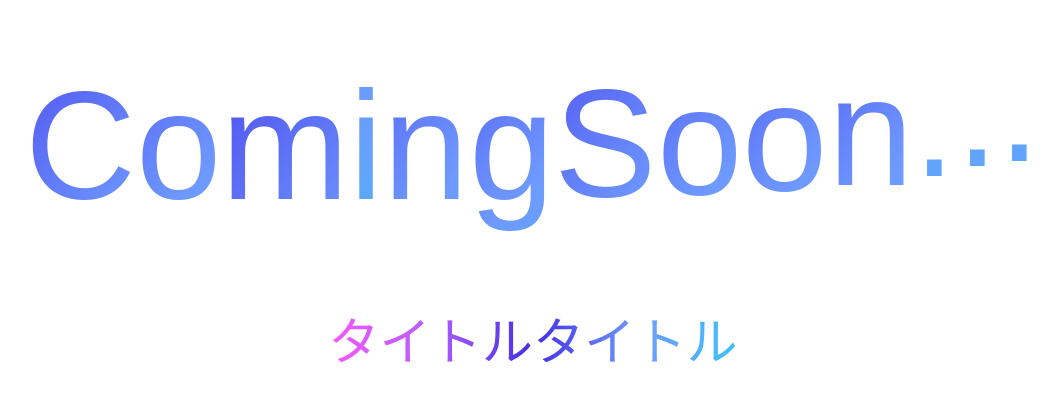
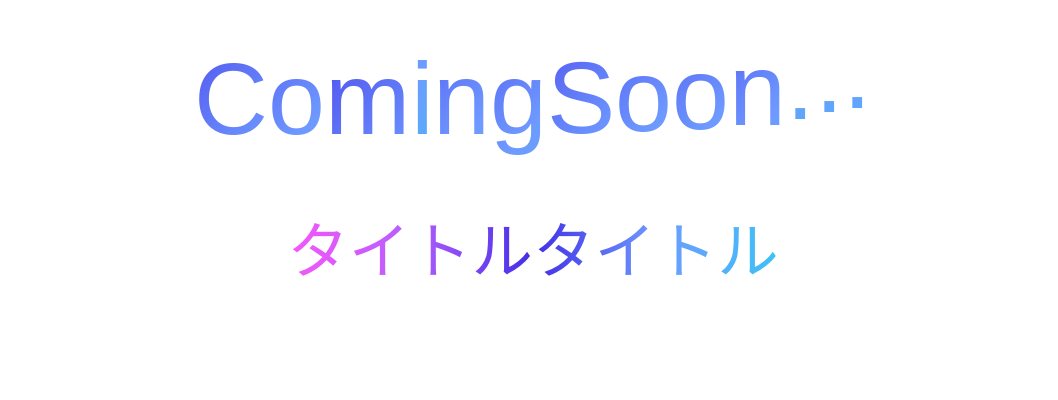
Before and after one commit to shion1305/coming-soon-template, a Vue app: page / in a window 1280 px wide. Shown: the part 216-616 px from the top of the page, without its empty margins (107-1165 px from the left). Built offline with nearby package versions, Linux system fonts and the light colour scheme; a web font is replaced by a local one.

Commit message:
🎨 optimize font-size

```diff
--- a/src/components/TextBouncing.vue
+++ b/src/components/TextBouncing.vue
@@ -23,7 +23,6 @@ const props = defineProps({
 
 .bouncing-text {
   display: flex;
-  font-size: 12vw;
   line-height: 2;
   animation: bounce 4s ease infinite,
   gradient 20s ease alternate infinite;
--- a/src/views/HomeView.vue
+++ b/src/views/HomeView.vue
@@ -17,17 +17,29 @@ body {
 .title-below {
   background: linear-gradient(-90deg, #3DC2F5, #6E9AFF, #422EE6, #B65EFF, #F757FA);
   -webkit-background-clip: text;
-  font-size: 4vw;
+  font-size: 0.6em;
   color: transparent;
 }
 
 .home {
   animation: gradient 15s ease infinite;
-  height: 100vh;
+  height: 90vh;
   display: flex;
   flex-direction: column;
   justify-content: center;
   align-items: center;
+  font-size: 12vw;
 }
 
+@media screen and (min-width: 480px) {
+  .home {
+    font-size: 10vw;
+  }
+}
+
+@media screen and (min-width: 1024px) {
+  .home {
+    font-size: 8vw;
+  }
+}
 </style>
```
